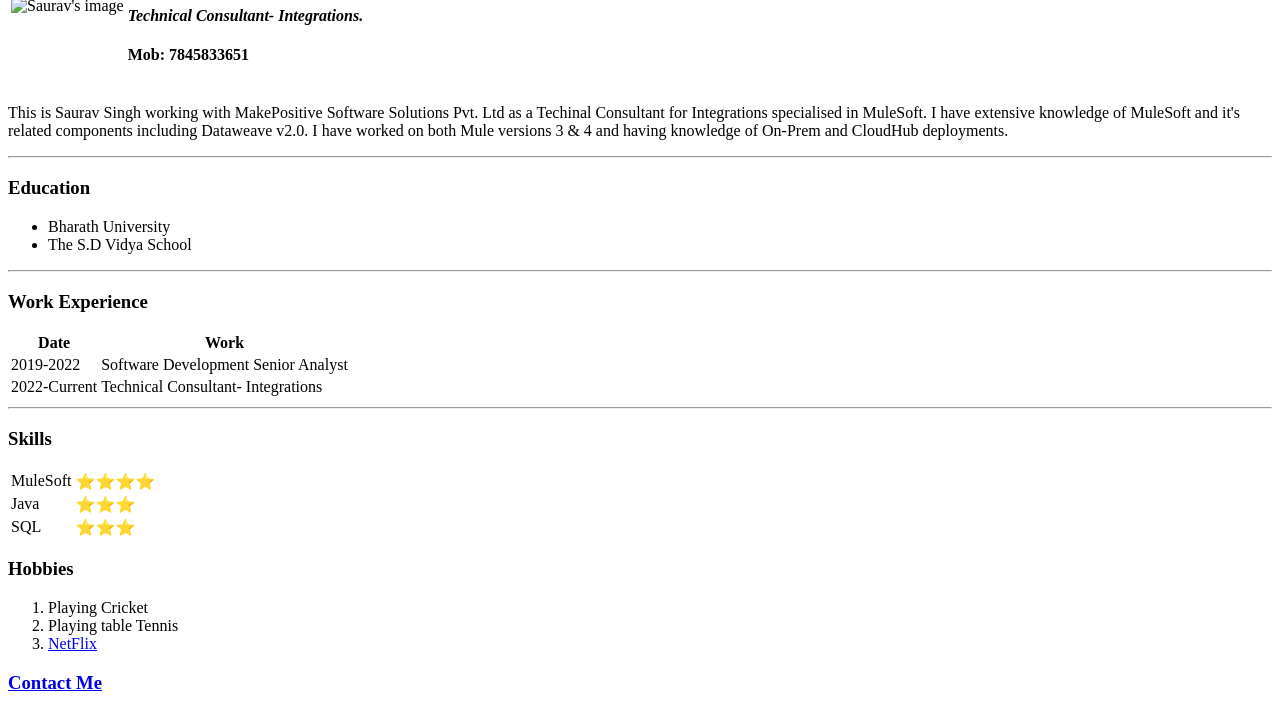
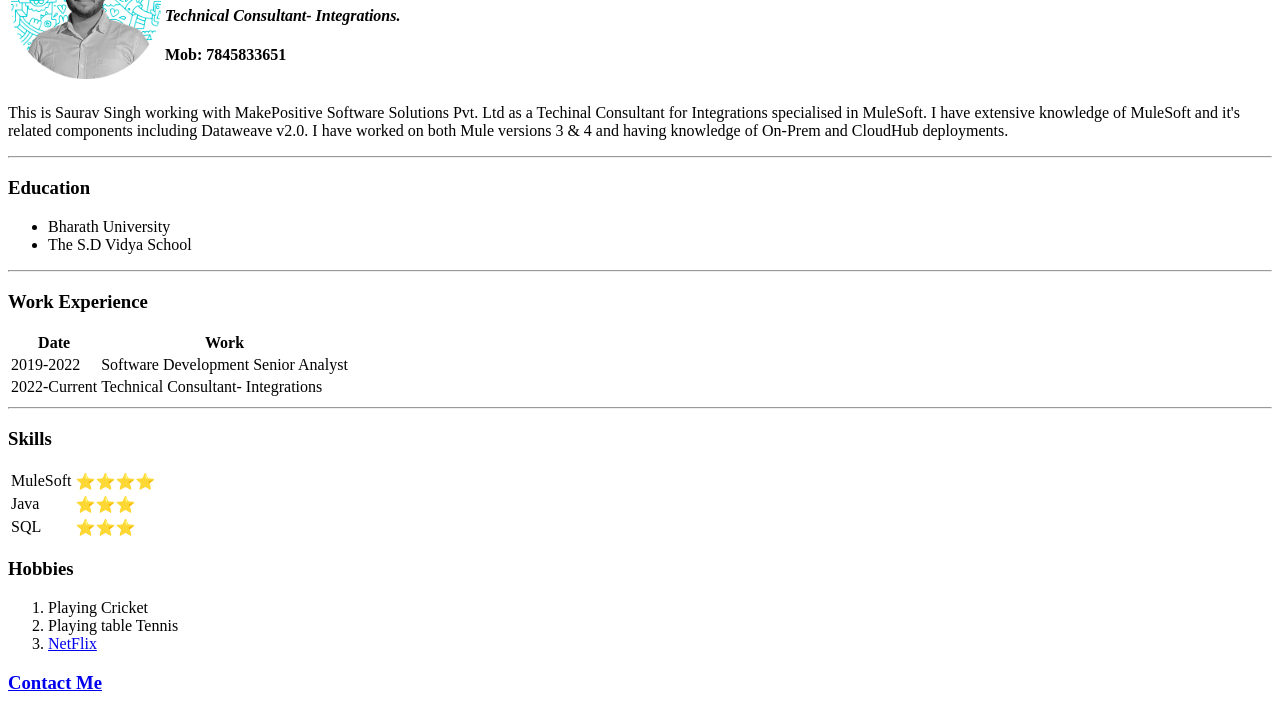
Before and after one commit to Saurav34/cv, a plain HTML site: page index.html in a window 1280 px wide. Shown: the part 84-800 px from the top of the page. Drawn offline with Linux system fonts and the light colour scheme.

Commit message:
bubbleshot address changed
bubbleshot address changed from images/bubble headshot - saurav.png to bubble headshot - saurav.png

```diff
--- a/index.html
+++ b/index.html
@@ -7,7 +7,7 @@
   <body>
     <table>
       <tr>
-        <td><img src= "images/bubble headshot - saurav.png" alt = "Saurav's image" width = "150" height = "150"></td>
+        <td><img src= "bubble headshot - saurav.png" alt = "Saurav's image" width = "150" height = "150"></td>
         <td>
           <h1>Saurav Singh</h1>
           <h4><em>Technical Consultant- <strong>Integrations</strong>.</em></h4>
```
